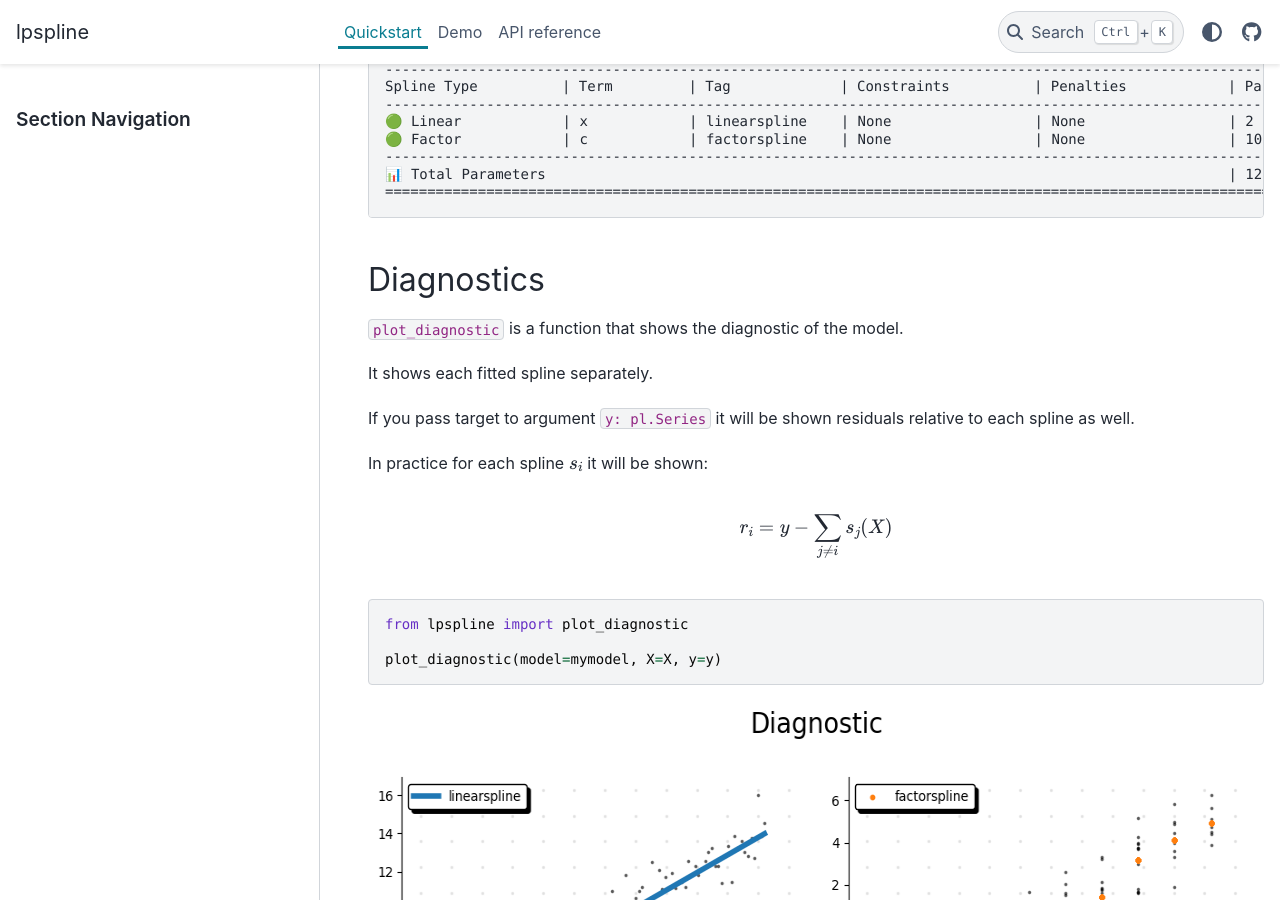
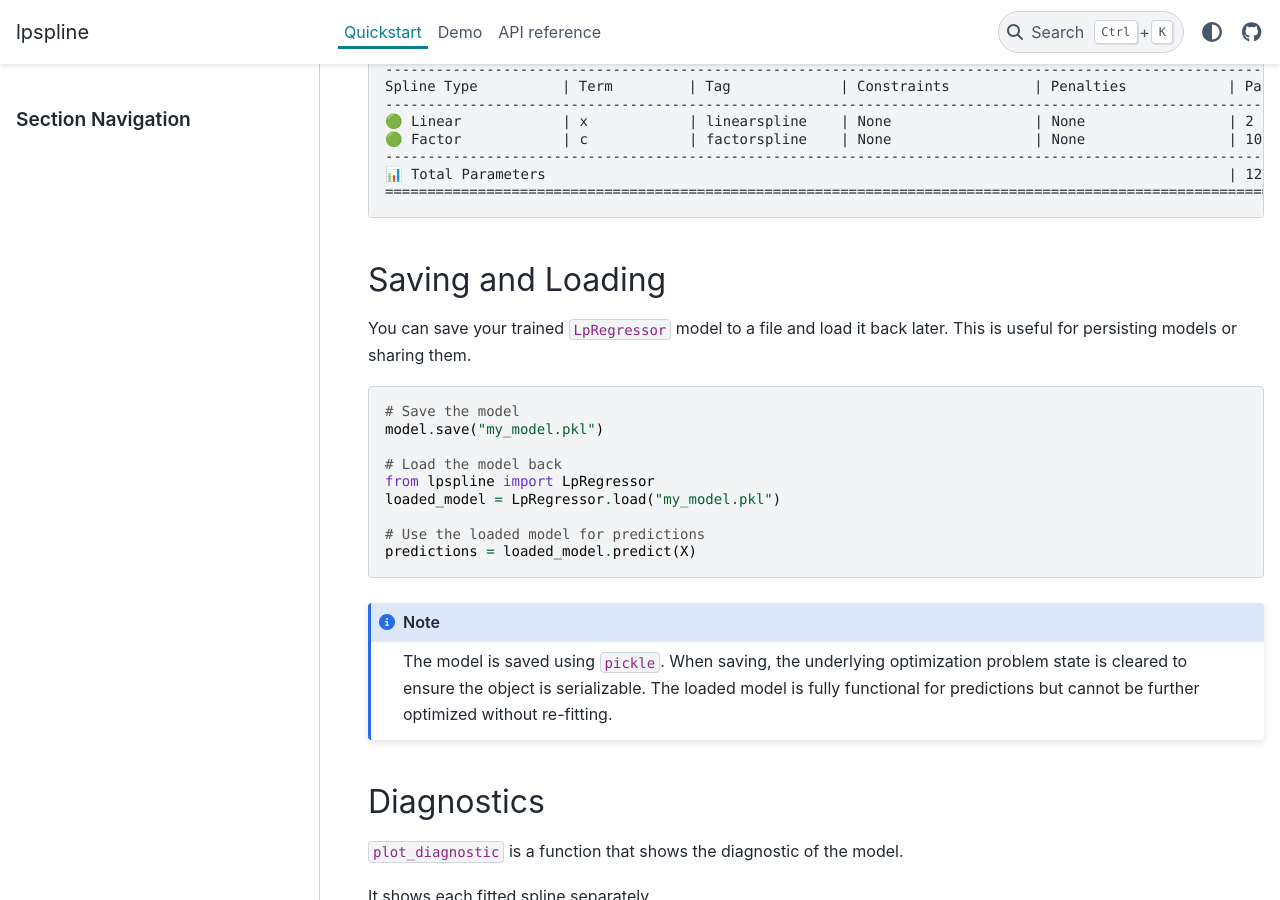
Before and after one commit to clarkmaio/lpspline, a Sphinx documentation site: the page built from docs/quickstart.rst, in a window 1280 px wide and 900 px high, scrolled down 2252 px. Built offline with Sphinx 7.4.7 and the PyData theme 0.15.4, drawn with Linux system fonts in a browser that asks for light colours.

Commit message:
docs: add Bound constraint and save/load documentation

```diff
--- a/docs/quickstart.rst
+++ b/docs/quickstart.rst
@@ -129,6 +129,28 @@ When you fit the model a summary is printed to the console with all main informa
 
 
 
+Saving and Loading
+------------------
+
+You can save your trained ``LpRegressor`` model to a file and load it back later. This is useful for persisting models or sharing them.
+
+.. code-block:: python
+
+   # Save the model
+   model.save("my_model.pkl")
+
+   # Load the model back
+   from lpspline import LpRegressor
+   loaded_model = LpRegressor.load("my_model.pkl")
+
+   # Use the loaded model for predictions
+   predictions = loaded_model.predict(X)
+
+
+.. note::
+
+   The model is saved using ``pickle``. When saving, the underlying optimization problem state is cleared to ensure the object is serializable. The loaded model is fully functional for predictions but cannot be further optimized without re-fitting.
+
 Diagnostics
 -----------
 
```
Also changed, not shown: README.md (+2 -1 lines), docs/demo.rst (+17 -0 lines).
